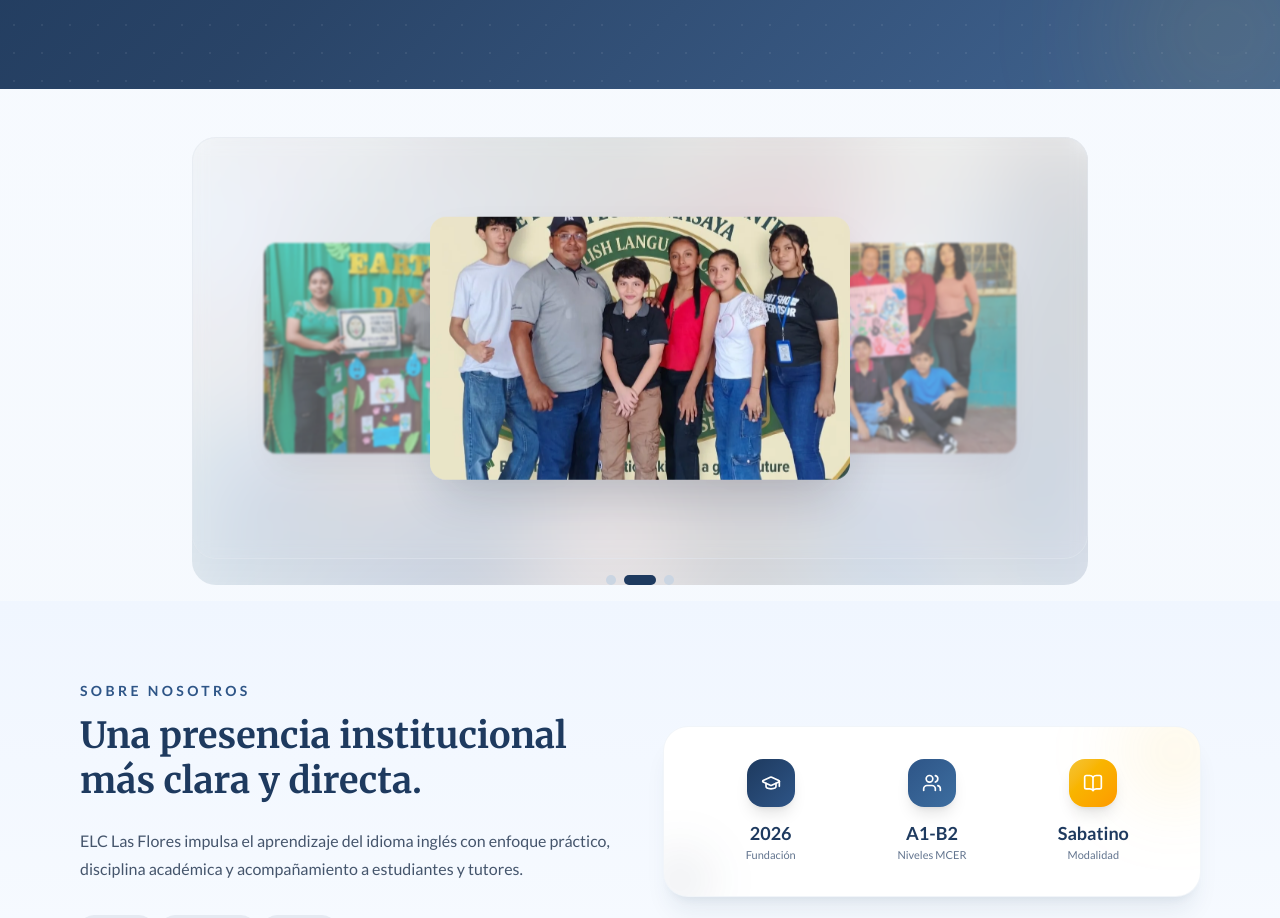
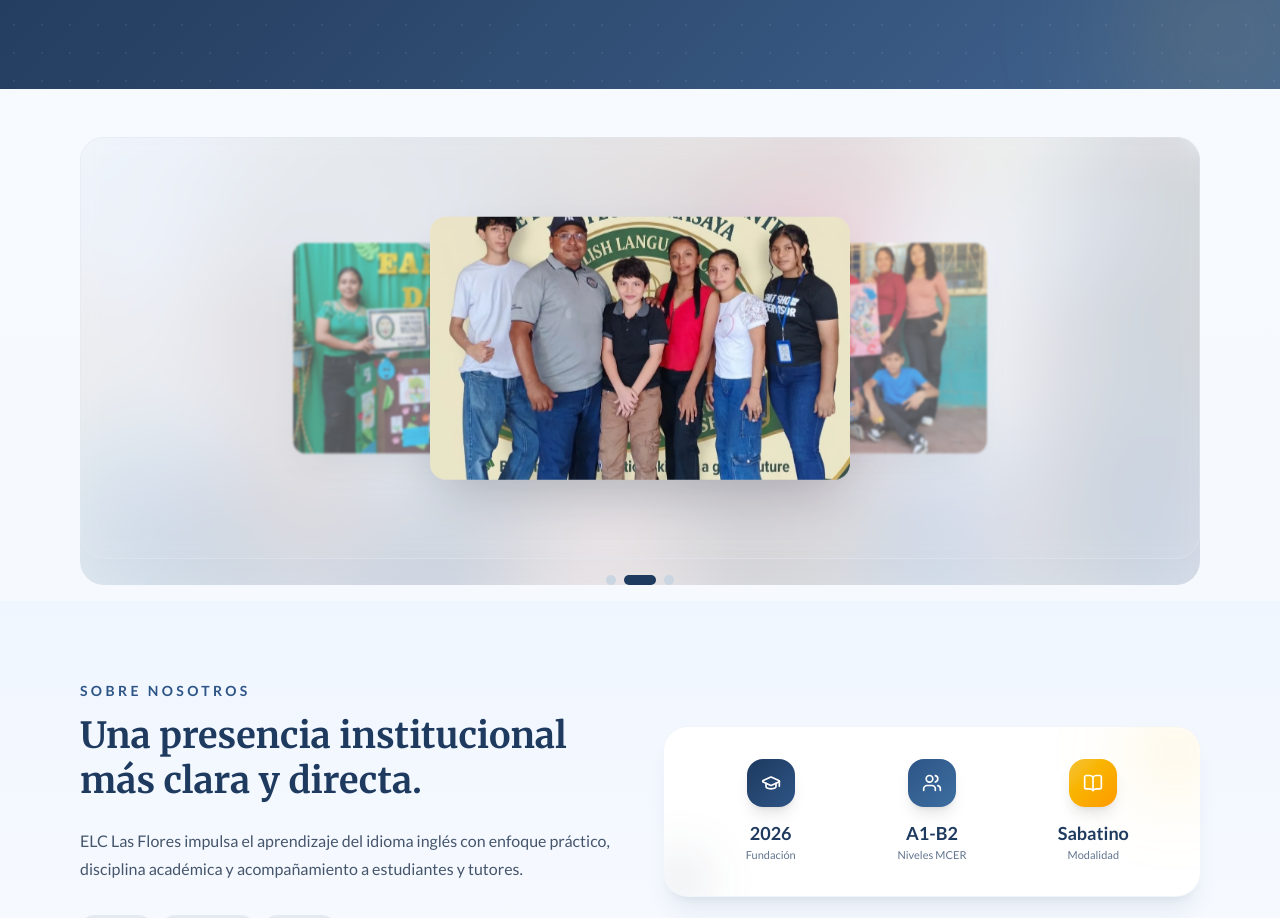
Before and after one commit to Kevin8775/ELC-Las-Flores, a Next.js app: page / in a window 1280 px wide. Shown: the part 862-1780 px from the top of the page. Built offline with nearby package versions, Linux system fonts and the light colour scheme; no server answers.

Commit message:
fix: widen coverflow container to max-w-6xl and reduce lateral offset 52→45%

```diff
--- a/src/components/home/LandingCarousel.tsx
+++ b/src/components/home/LandingCarousel.tsx
@@ -81,7 +81,7 @@ export function LandingCarousel() {
   return (
     <section className="mx-auto max-w-6xl px-4 pt-8 pb-4 md:pt-12">
       <div
-        className="group relative mx-auto max-w-4xl"
+        className="group relative mx-auto max-w-6xl"
         onMouseEnter={() => setPaused(true)}
         onMouseLeave={() => setPaused(false)}
         onTouchStart={handleTouchStart}
@@ -123,7 +123,7 @@ export function LandingCarousel() {
                     width: "clamp(180px, 35vw, 420px)",
                     aspectRatio: "16/10",
                     transform: `
-                      translate(calc(-50% + ${offset * 52}%), -50%)
+                      translate(calc(-50% + ${offset * 45}%), -50%)
                       scale(${1 - absOffset * 0.2})
                       rotateY(${sign * 20}deg)
                     `,
```
